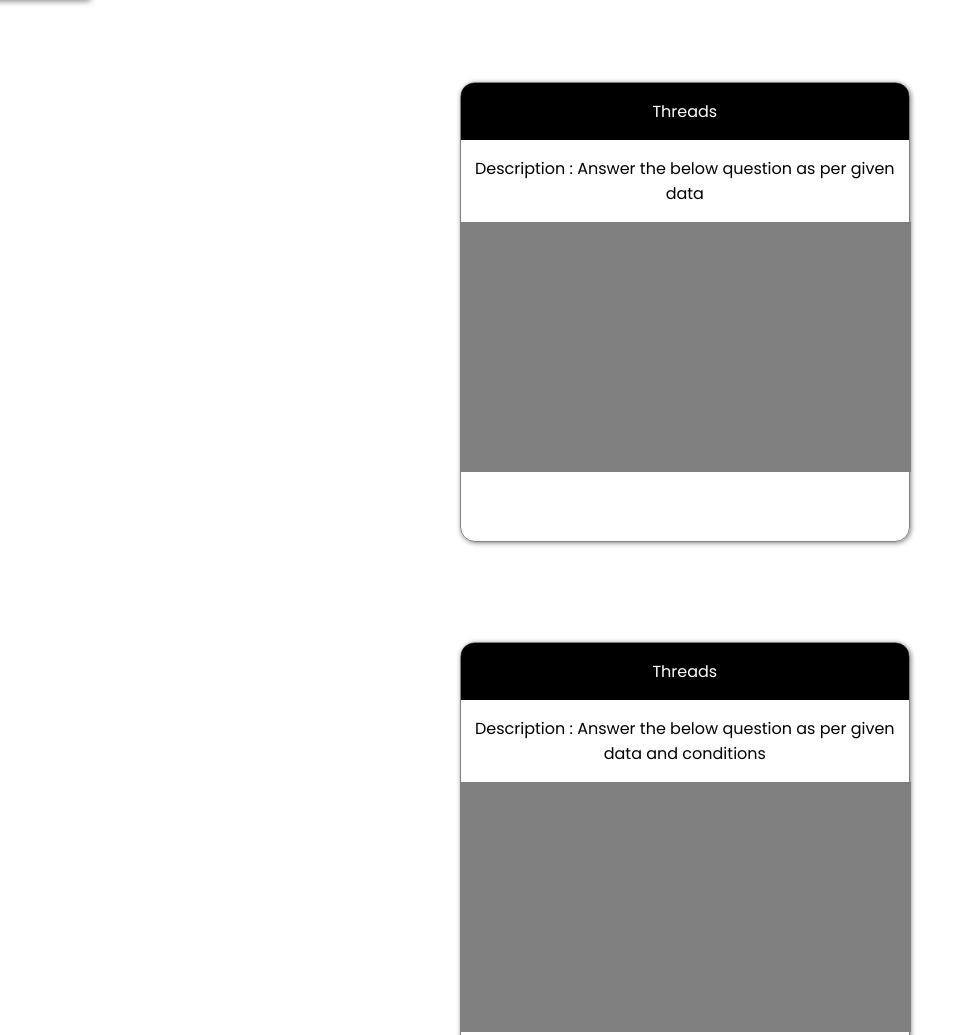
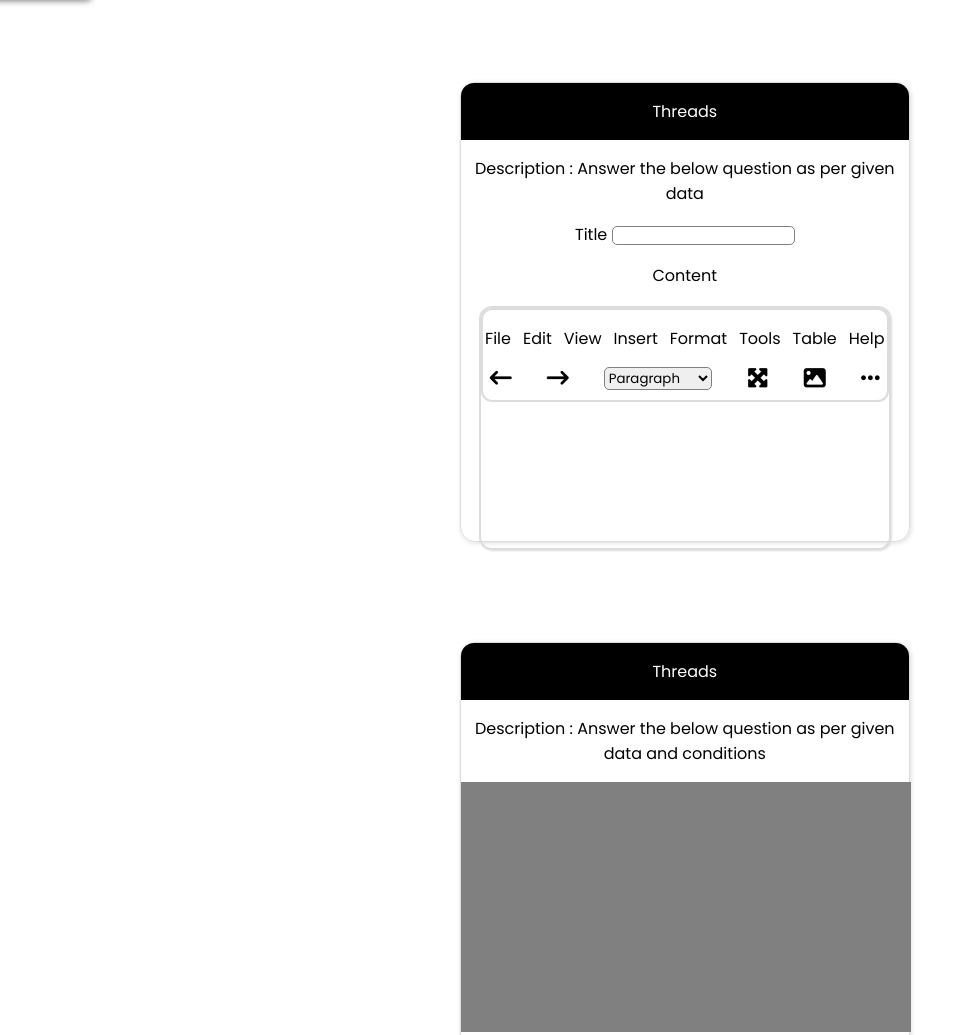
Before and after one commit to Harshjain09012004/DTProject, a plain HTML site: page Project1/index.html in a window 1280 px wide. Shown: the part 786-1821 px from the top of the page, without its empty margins (0-977 px from the left). Drawn offline with Linux system fonts and the light colour scheme.

Commit message:
Text Editor added

```diff
--- a/Project1/index.css
+++ b/Project1/index.css
@@ -13,6 +13,15 @@ h4{
 iframe{
     background: grey;
 
+}
+input{
+    border-radius: 5px;
+    border: grey 1px solid;
+}
+select {
+    border-radius: 5px;
+    font-family: poppins;
+    border: grey 1px solid;
 }
 nav{
     background:#F0F0F0;
@@ -150,8 +159,8 @@ i{
     justify-content: space-around;
 }
 .cards{
-    border: gray 1px solid;
-    box-shadow:1px 1px 5px gray;
+    border: gainsboro 1px solid;
+    box-shadow:1px 1px 5px gainsboro;
     width: 450px;
     height: 460px;
     box-sizing: border-box;
@@ -167,3 +176,30 @@ i{
     border-top-right-radius: 13px;
     text-align: center;
 }
+#textEditor{
+    display: flex;
+    border: gainsboro 2px solid;
+    border-radius: 13px;
+    box-shadow: 1px 1px 2px gainsboro;
+    margin: 18px;
+}
+#first{
+    display: flex;
+    flex-direction: column;
+    align-items: center;
+    width: 100%;
+    border: gainsboro 2px solid;
+    border-radius: 11px;
+    height: 90px
+}
+#firstTop{
+    display: flex;
+    gap: 12px;
+}
+#firstTopsecond{
+    display: flex;
+    gap: 35px;
+}
+#second{
+    height: 240px;
+}
--- a/Project1/index.html
+++ b/Project1/index.html
@@ -92,8 +92,42 @@
                             Description : Answer the below question as per given data
                         </p>
                     </div>
-                    <iframe width="450px" height="250px" title="Interview"
-                        src="" frameborder="0" alt="Youtube Video"></iframe>
+                    <div id="texts">
+                        <label for="titles">Title</label>
+                        <input type="text" name="" id="titles">
+                        <p>Content</p>
+                        <div id="textEditor">
+                            <div id="first">
+                                <div id="firstTop">
+                                    <p>File</p>
+                                    <p>Edit</p>
+                                    <p>View</p>
+                                    <p>Insert</p>
+                                    <p>Format</p>
+                                    <p>Tools</p>
+                                    <p>Table</p>
+                                    <p>Help</p>
+                                </div>
+                                <div id="firstTopsecond">
+                                    <i class="fa-solid fa-arrow-left-long"></i>
+                                    <i class="fa-solid fa-arrow-right-long"></i>
+                                    <select title="TextType" name="TextType" id="TextType">
+                                        <option value="">Paragraph</option>
+                                        <option value="">Heading</option>
+                                        <option value="">Sub Heading</option>
+                                        <option value="">Text</option>
+                                    </select>
+                                    <i class="fa-solid fa-maximize"></i>
+                                    <i class="fa-solid fa-image"></i>
+                                    <i class="fa-solid fa-ellipsis"></i>
+                                </div>
+                            </div>
+                            <div id="second">
+
+                            </div>
+                        </div>
+
+                    </div>
                 </div>
                 <div class="cards">
                     <div class="cardNames">
```
